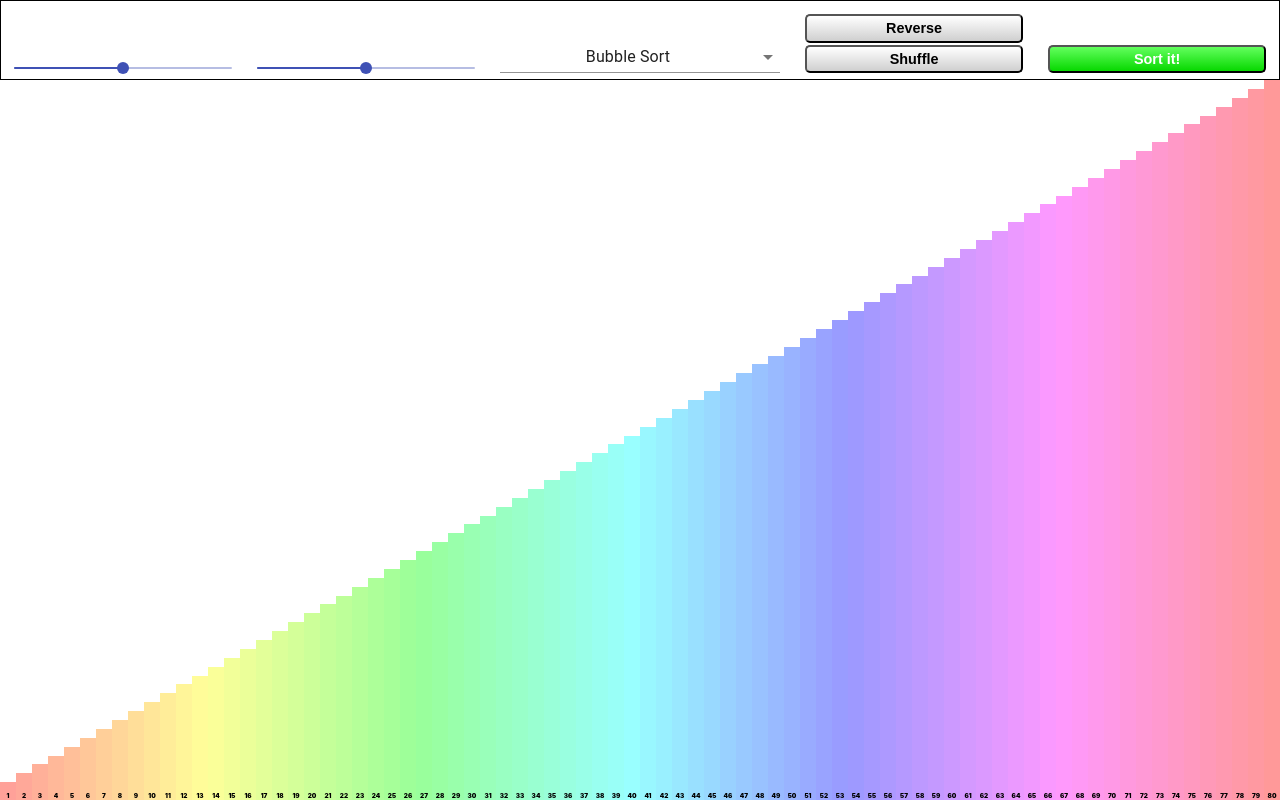
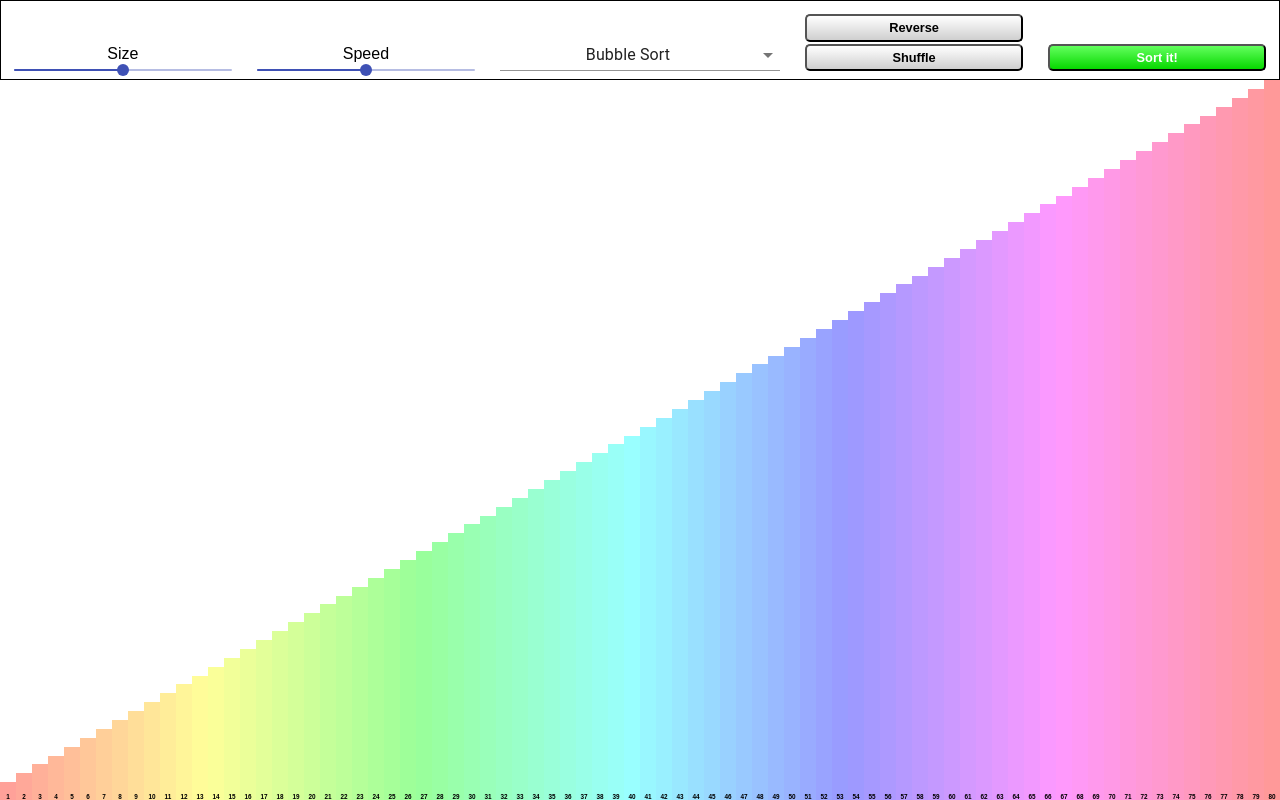
Before and after one commit to welvin21/SortIt, a React (Create React App) app: page / in a window 1280 px wide. Built offline with nearby package versions, Linux system fonts and the light colour scheme.

Commit message:
Modify header

```diff
--- a/src/App.css
+++ b/src/App.css
@@ -21,8 +21,19 @@
   align-items: flex-end;
 }
 
+.slider{
+  display: grid;
+  grid-template-rows: repeat(2,content);
+  grid-gap: 0;
+}
+
 #array_slider, #speed_slider{
-  padding-bottom: 0;
+  padding: 3% 0px 0px 0px;
+}
+
+.label{
+  margin: 0;
+  font-family: 'Noto Sans TC', sans-serif;
 }
 
 #algo_selector{
@@ -32,8 +43,8 @@
 button{
   width: 100%;
   padding: 2% 5%;
-  font-size: 90%;
-  font-weight: 900;
+  font-size: 80%;
+  font-weight: 700;
   border-radius: 5px;
   color: #fff;
 }
@@ -47,6 +58,7 @@ button{
 .main{
   height: 100%;
   display: flex;
+  font-family: 'Noto Sans TC', sans-serif;
 }
 
 .bar{
@@ -63,11 +75,11 @@ button{
 }
 
 @media (max-width : 560px){
-  .app{
-    grid-template-rows: 10% 90%;
-  }
   .main{
     height: 50vh;
+  }
+  .label{
+    font-size: 12px;
   }
 }
 
--- a/src/components/Header.js
+++ b/src/components/Header.js
@@ -62,6 +62,7 @@ const Header = () => {
   return(
     <div className='header'>
       <div className='slider'>
+        <p className='label'>Size</p>
         <Slider
           disabled={isSorting ? true : false}
           id='array_slider'
@@ -75,6 +76,7 @@ const Header = () => {
         />
       </div>
       <div className='slider'>
+        <p className='label'>Speed</p>
         <Slider
           disabled={isSorting ? true : false}
           id='speed_slider'
```
